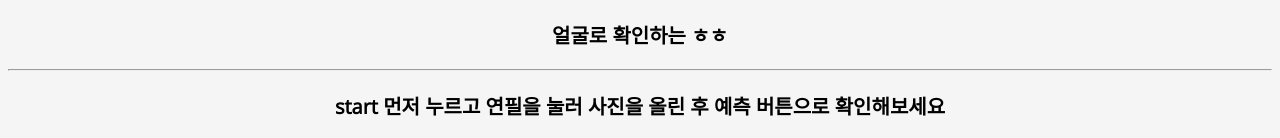
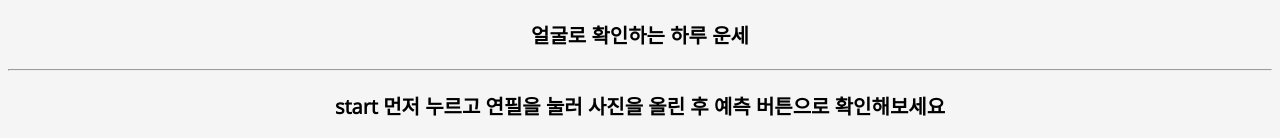
Before and after one commit to lunarvea/practice1, a plain HTML site: page index.html in a window 1280 px wide. Shown: the top 138 px of the page. Drawn offline with nearby package versions, Linux system fonts and the light colour scheme.

Commit message:
Update index.html

```diff
--- a/index.html
+++ b/index.html
@@ -9,7 +9,7 @@
     <link href="https://maxcdn.bootstrapcdn.com/font-awesome/4.7.0/css/font-awesome.min.css" rel="stylesheet" integrity="sha384-wvfXpqpZZVQGK6TAh5PVlGOfQNHSoD2xbE+QkPxCAFlNEevoEH3Sl0sibVcOQVnN" crossorigin="anonymous">
 </head>
 <body bgcolor="#E0ECF8">
-    <h1>얼굴로 확인하는 ㅎㅎ</h1>
+    <h1>얼굴로 확인하는 하루 운세</h1>
     <hr>
     <h1>start 먼저 누르고 연필을 눌러 사진을 올린 후 예측 버튼으로 확인해보세요</h1>
     <div class="container">
```
